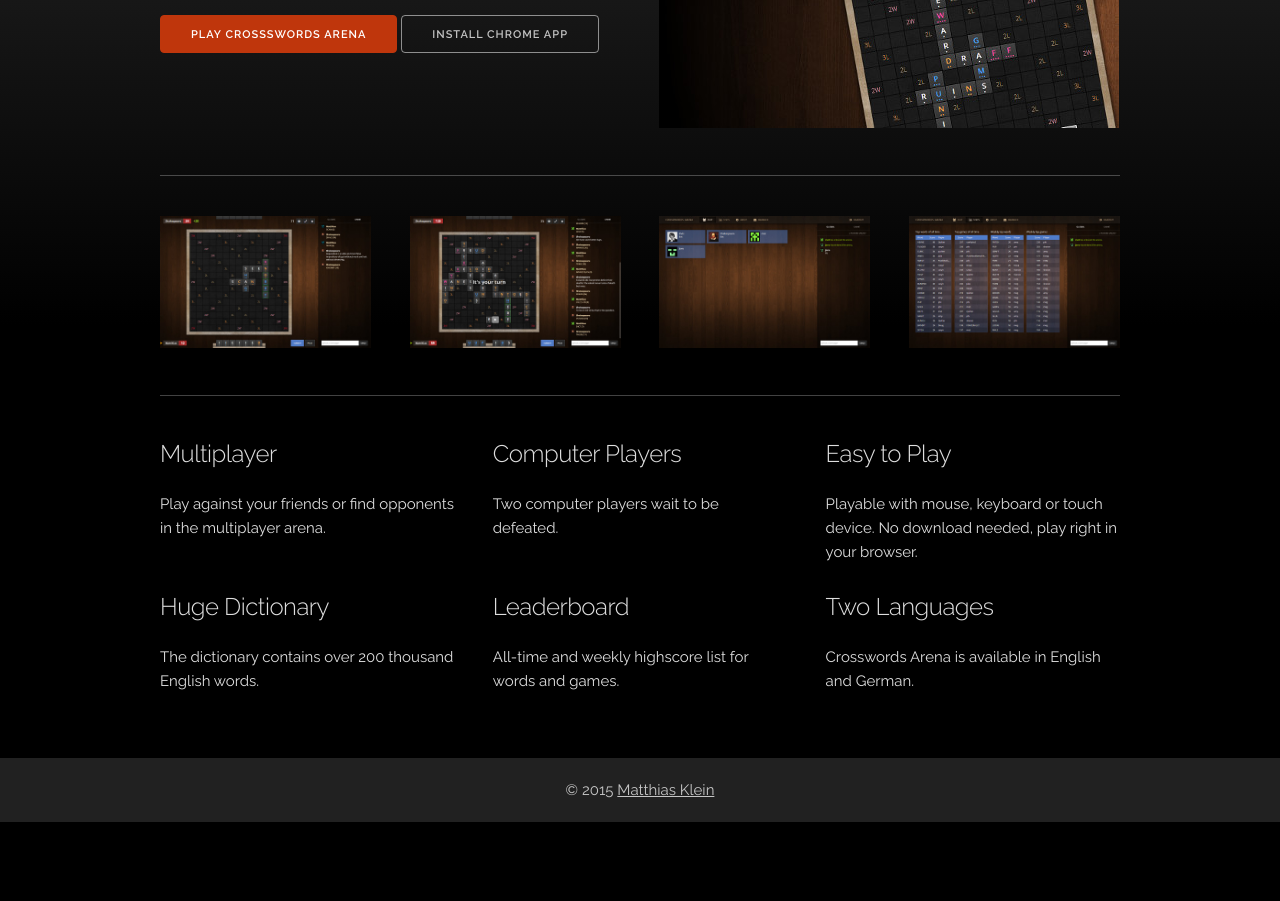
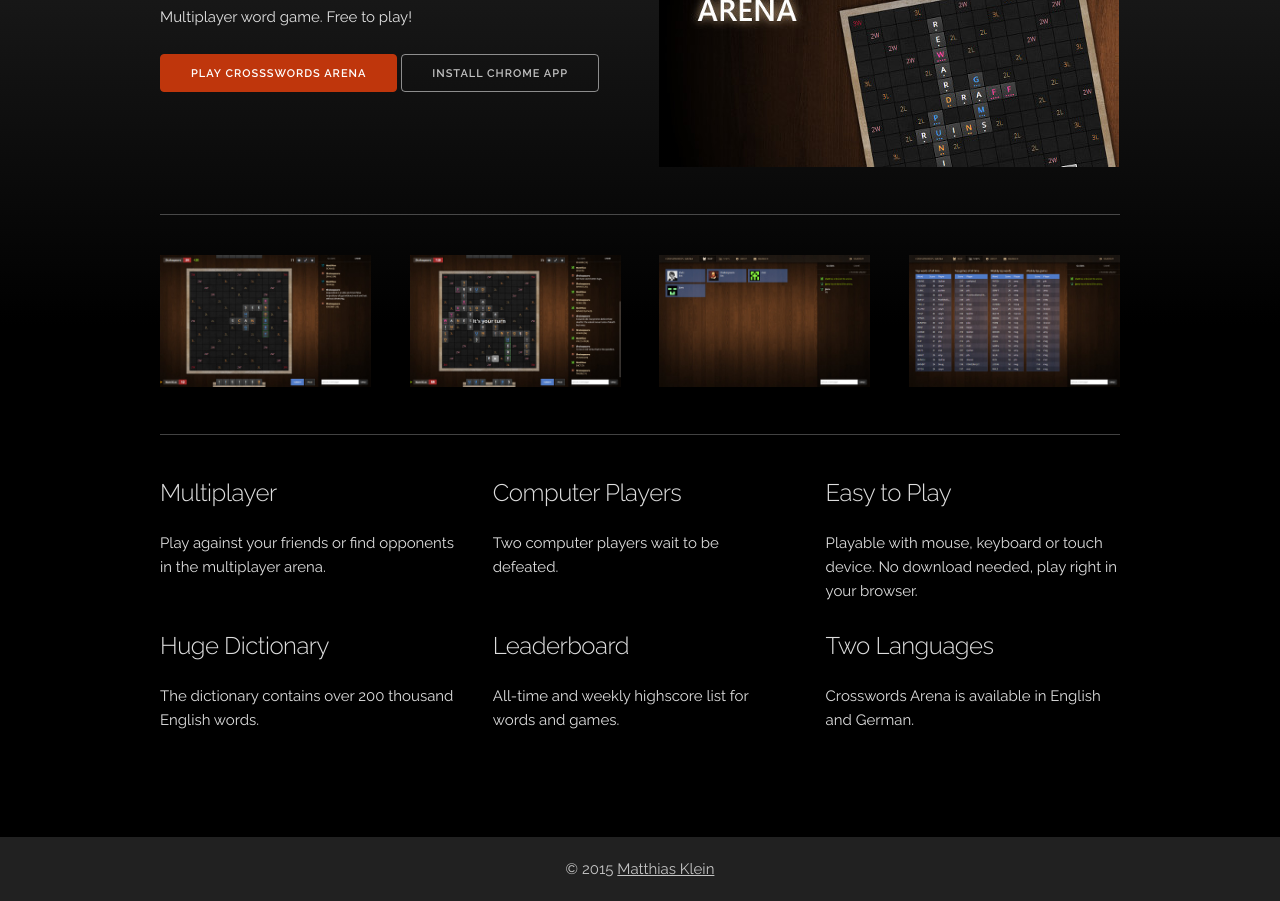
Before and after one commit to matkl/crosswordsarena-landing, a plain HTML site: page index.html in a window 1280 px wide. Shown: the part 155-1056 px from the top of the page. Before the commit the page ends 977 px from the top, so only its background shows below. Drawn offline with nearby package versions, Linux system fonts and the light colour scheme.

Commit message:
Update style

```diff
--- a/index.html
+++ b/index.html
@@ -27,8 +27,10 @@
           <div class="six columns">
             <h1>Crosswords Arena</h1>
             <p>Multiplayer word game. Free to play!</p>
-            <a class="button button-primary" href="http://crosswordsarena.com">Play Crossswords Arena</a>
-            <a class="button" href="https://chrome.google.com/webstore/detail/crosswords-arena/akblojnefeijmhmadohbfnkjocaiobip">Install Chrome App</a>
+            <p>
+              <a class="button button-primary" href="http://crosswordsarena.com">Play Crossswords Arena</a>
+              <a class="button" href="https://chrome.google.com/webstore/detail/crosswords-arena/akblojnefeijmhmadohbfnkjocaiobip">Install Chrome App</a>
+            </p>
           </div>
           <div class="six columns">
             <a class="gallery-item" href="images/promo_1200.jpg">
--- a/stylesheets/custom.css
+++ b/stylesheets/custom.css
@@ -47,9 +47,15 @@ a {
   padding: 4rem 0;
 }
 
+.top {
+  border-top: none;
+  margin-top: 4rem;
+}
+
 .footer {
   background: rgba(255,255,255,0.13);
   color: rgba(255,255,255,0.74);
+  margin-top: 4rem;
   padding: 2rem 0;
   text-align: center;
 }
@@ -61,3 +67,9 @@ a {
 .footer a:hover, .footer a:focus {
   color: rgba(255,255,255,0.87);
 }
+
+@media (max-width: 720px) {
+  h1 {
+    font-size: 4rem;
+  }
+}
```
